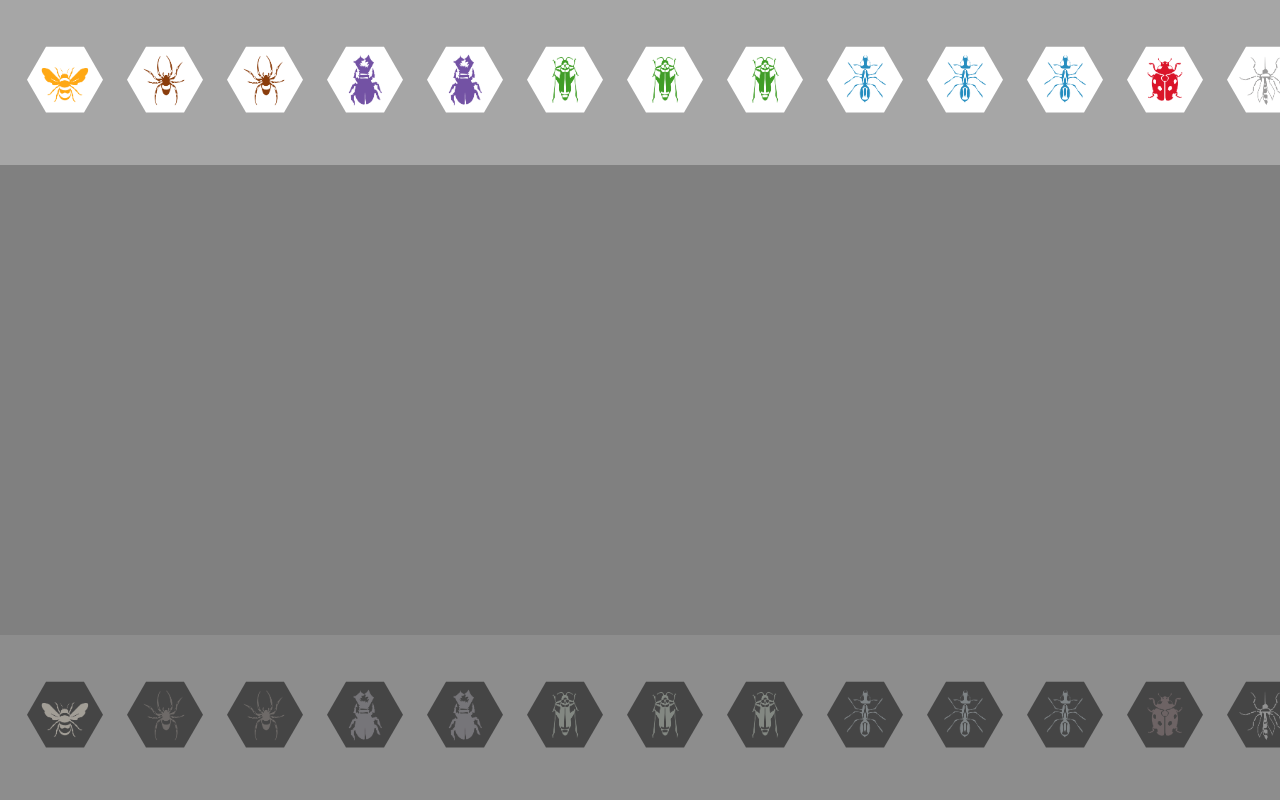
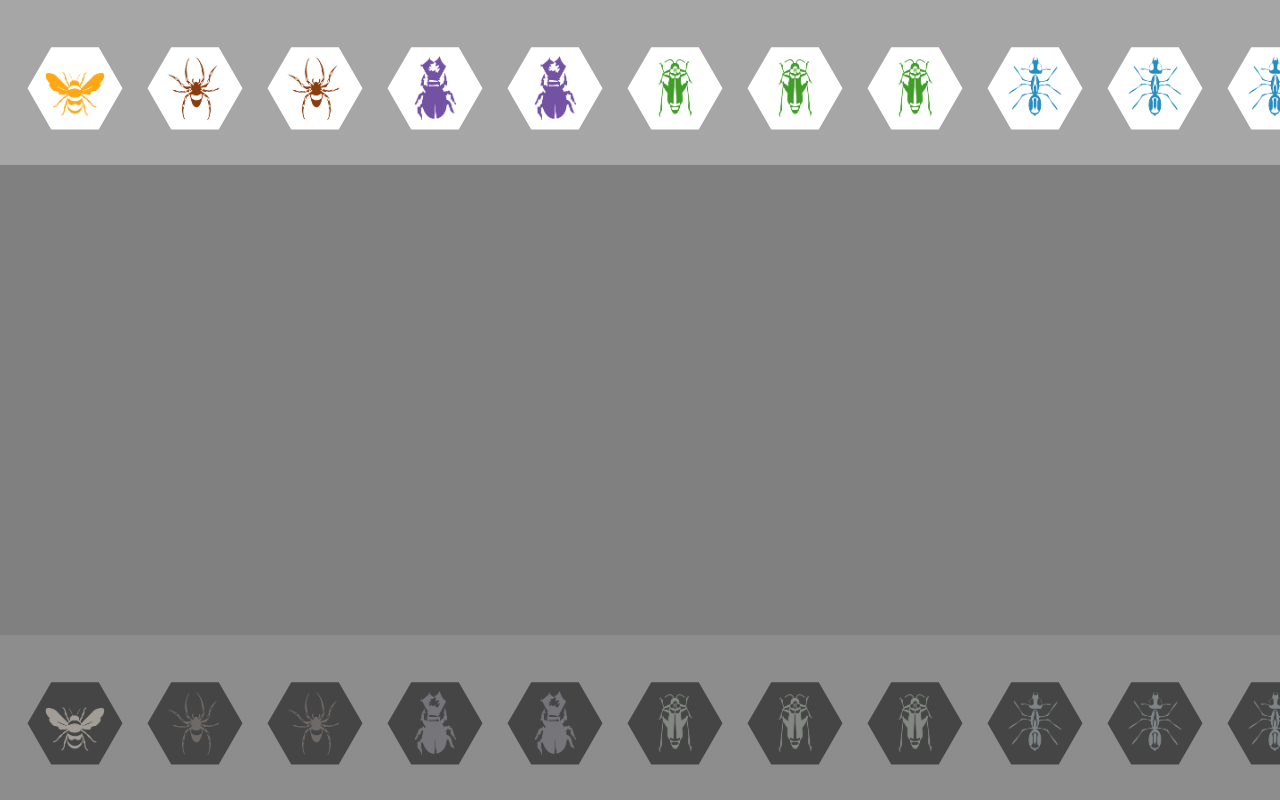
Before and after one commit to danielbeeke/hive, a plain HTML site: page 404.html in a window 1280 px wide. Drawn offline with Linux system fonts and the light colour scheme.

Commit message:
Update 2018-09-24T11:40:49.936Z

```diff
--- a/css/styles.css
+++ b/css/styles.css
@@ -1,5 +1,5 @@
 :root {
-  --hexagon-size: 5vmin;
+  --hexagon-size: 50px;
   --player-1: white;
   --player-highlight-1: green;
   --player-2: black;
```
